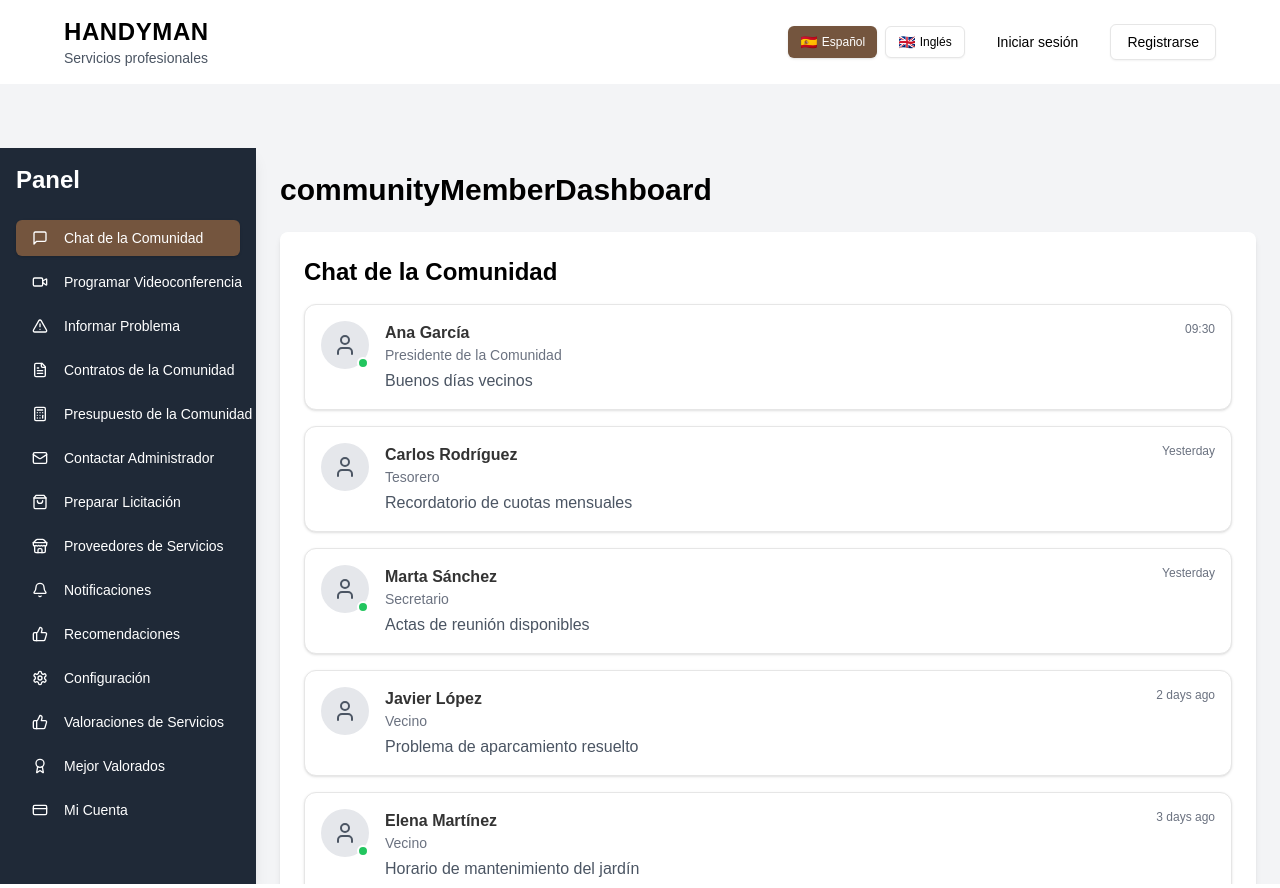
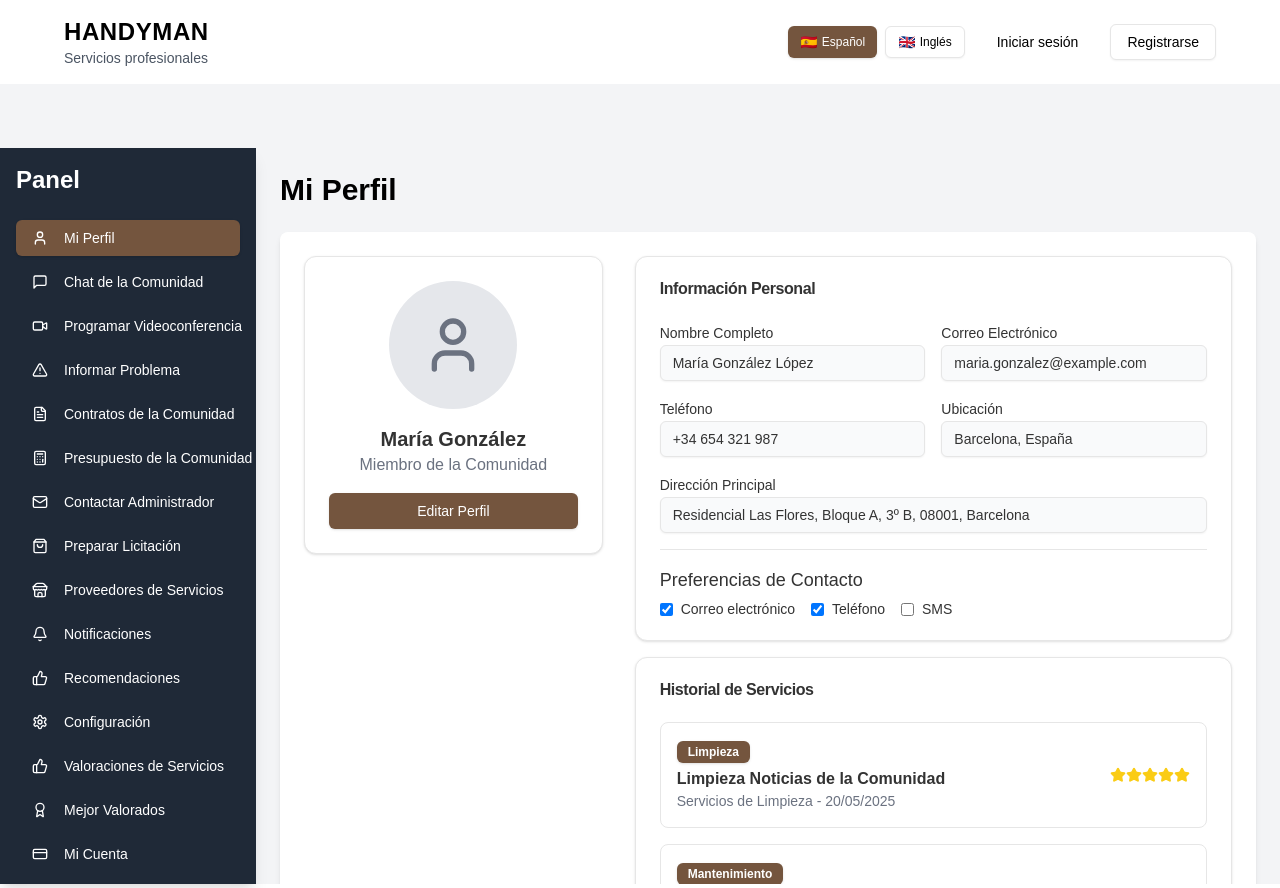
Before and after one commit to Hubit85/HubitApp, a Next.js app: page /community-member in a window 1280 px wide. Built offline with nearby package versions, Linux system fonts and the light colour scheme.

Commit message:
feat(community-member): Add My Profile section to dashboard

```diff
--- a/src/pages/community-member/index.tsx
+++ b/src/pages/community-member/index.tsx
@@ -71,7 +71,7 @@ interface ServiceProvider {
 }
 
 export default function CommunityMemberDashboard() {
-  const [activeTab, setActiveTab] = useState("chat");
+  const [activeTab, setActiveTab] = useState("perfil");
   const { t } = useLanguage();
   const router = useRouter();
 
@@ -189,6 +189,14 @@ export default function CommunityMemberDashboard() {
           <div className='p-4'>
             <h2 className='text-2xl font-bold mb-6'>{t('dashboard')}</h2>
             <nav className='space-y-2'>
+              <Button
+                variant={activeTab === 'perfil' ? 'default' : 'ghost'}
+                className='w-full justify-start'
+                onClick={() => setActiveTab('perfil')}
+              >
+                <User className='mr-2 h-5 w-5' />
+                {t('myProfile')}
+              </Button>
               <Button
                 variant={activeTab === 'chat' ? 'default' : 'ghost'}
                 className='w-full justify-start'
@@ -309,8 +317,148 @@ export default function CommunityMemberDashboard() {
         <div className="flex-1 overflow-auto">
           <div className="p-6">
             <h1 className="text-3xl font-bold mb-6">
-              {t("communityMemberDashboard")}
+              {activeTab === "perfil" ? t("myProfile") :
+               activeTab === "chat" ? t("communityChat") :
+               activeTab === "videoconference" ? t("scheduleVideoConference") :
+               activeTab === "issue" ? t("informIssue") :
+               activeTab === "contracts" ? t("communityContracts") :
+               activeTab === "budget" ? t("communityBudget") :
+               activeTab === "contact" ? t("contactAdministrator") :
+               activeTab === "bid" ? t("prepareBid") :
+               activeTab === "proveedores" ? t("serviceProviders") :
+               activeTab === "notificaciones" ? t("notifications") :
+               activeTab === "recomendaciones" ? t("recommendations") :
+               activeTab === "configuracion" ? t("configuration") :
+               activeTab === "valoraciones" ? t("serviceRatings") :
+               activeTab === "mejores" ? t("bestRated") :
+               activeTab === "cuenta" ? t("myAccount") :
+               t("communityMemberDashboard")}
             </h1>
+
+            {/* Mi Perfil Tab */}
+            {activeTab === "perfil" && (
+              <div className="bg-white rounded-lg shadow-md p-6">
+                <div className="flex flex-col md:flex-row gap-8">
+                  <div className="md:w-1/3">
+                    <Card>
+                      <CardContent className="p-6 flex flex-col items-center">
+                        <div className="w-32 h-32 rounded-full bg-gray-200 flex items-center justify-center mb-4">
+                          <User className="h-16 w-16 text-gray-500" />
+                        </div>
+                        <h2 className="text-xl font-bold">María González</h2>
+                        <p className="text-gray-500 mb-4">{t("communityMember")}</p>
+                        <Button className="w-full">{t("editProfile")}</Button>
+                      </CardContent>
+                    </Card>
+                  </div>
+
+                  <div className="md:w-2/3">
+                    <Card>
+                      <CardHeader>
+                        <CardTitle>{t("personalInformation")}</CardTitle>
+                      </CardHeader>
+                      <CardContent>
+                        <div className="space-y-4">
+                          <div className="grid grid-cols-1 md:grid-cols-2 gap-4">
+                            <div>
+                              <Label htmlFor="name">{t("fullNameLabel")}</Label>
+                              <Input id="name" value="María González López" readOnly className="bg-gray-50" />
+                            </div>
+                            <div>
+                              <Label htmlFor="email">{t("emailLabel")}</Label>
+                              <Input id="email" value="maria.gonzalez@example.com" readOnly className="bg-gray-50" />
+                            </div>
+                          </div>
+
+                          <div className="grid grid-cols-1 md:grid-cols-2 gap-4">
+                            <div>
+                              <Label htmlFor="phone">{t("phoneLabel")}</Label>
+                              <Input id="phone" value="+34 654 321 987" readOnly className="bg-gray-50" />
+                            </div>
+                            <div>
+                              <Label htmlFor="location">{t("locationLabel")}</Label>
+                              <Input id="location" value="Barcelona, España" readOnly className="bg-gray-50" />
+                            </div>
+                          </div>
+
+                          <div>
+                            <Label htmlFor="address">{t("mainAddress")}</Label>
+                            <Input id="address" value="Residencial Las Flores, Bloque A, 3º B, 08001, Barcelona" readOnly className="bg-gray-50" />
+                          </div>
+
+                          <div className="pt-4 border-t">
+                            <h3 className="font-medium text-lg mb-2">{t("contactPreferences")}</h3>
+                            <div className="flex items-center gap-4">
+                              <div className="flex items-center gap-2">
+                                <input type="checkbox" id="contact-email" checked readOnly />
+                                <Label htmlFor="contact-email" className="cursor-pointer">{t("email")}</Label>
+                              </div>
+                              <div className="flex items-center gap-2">
+                                <input type="checkbox" id="contact-phone" checked readOnly />
+                                <Label htmlFor="contact-phone" className="cursor-pointer">{t("phoneLabel")}</Label>
+                              </div>
+                              <div className="flex items-center gap-2">
+                                <input type="checkbox" id="contact-sms" readOnly />
+                                <Label htmlFor="contact-sms" className="cursor-pointer">SMS</Label>
+                              </div>
+                            </div>
+                          </div>
+                        </div>
+                      </CardContent>
+                    </Card>
+
+                    <Card className="mt-4">
+                      <CardHeader>
+                        <CardTitle>{t("serviceHistory")}</CardTitle>
+                      </CardHeader>
+                      <CardContent>
+                        <div className="space-y-4">
+                          <div className="border rounded-lg p-4">
+                            <div className="flex justify-between">
+                              <div>
+                                <Badge className="mb-1">{t("cleaning")}</Badge>
+                                <h4 className="font-bold">{t("cleaning")} {t("communityNews")}</h4>
+                                <p className="text-sm text-gray-500">Servicios de Limpieza - 20/05/2025</p>
+                              </div>
+                              <div className="flex items-center">
+                                <div className="flex">
+                                  {[1, 2, 3, 4, 5].map((star) => (
+                                    <Star
+                                      key={star}
+                                      className={`h-4 w-4 ${star <= 5 ? "text-yellow-400 fill-yellow-400" : "text-gray-300"}`}
+                                    />
+                                  ))}
+                                </div>
+                              </div>
+                            </div>
+                          </div>
+
+                          <div className="border rounded-lg p-4">
+                            <div className="flex justify-between">
+                              <div>
+                                <Badge className="mb-1">{t("maintenance")}</Badge>
+                                <h4 className="font-bold">{t("elevatorMaintenance")}</h4>
+                                <p className="text-sm text-gray-500">Mantenimiento Profesional - 10/04/2025</p>
+                              </div>
+                              <div className="flex items-center">
+                                <div className="flex">
+                                  {[1, 2, 3, 4, 5].map((star) => (
+                                    <Star
+                                      key={star}
+                                      className={`h-4 w-4 ${star <= 4 ? "text-yellow-400 fill-yellow-400" : "text-gray-300"}`}
+                                    />
+                                  ))}
+                                </div>
+                              </div>
+                            </div>
+                          </div>
+                        </div>
+                      </CardContent>
+                    </Card>
+                  </div>
+                </div>
+              </div>
+            )}
 
             {/* Community Chat Tab */}
             {activeTab === "chat" && (
```
